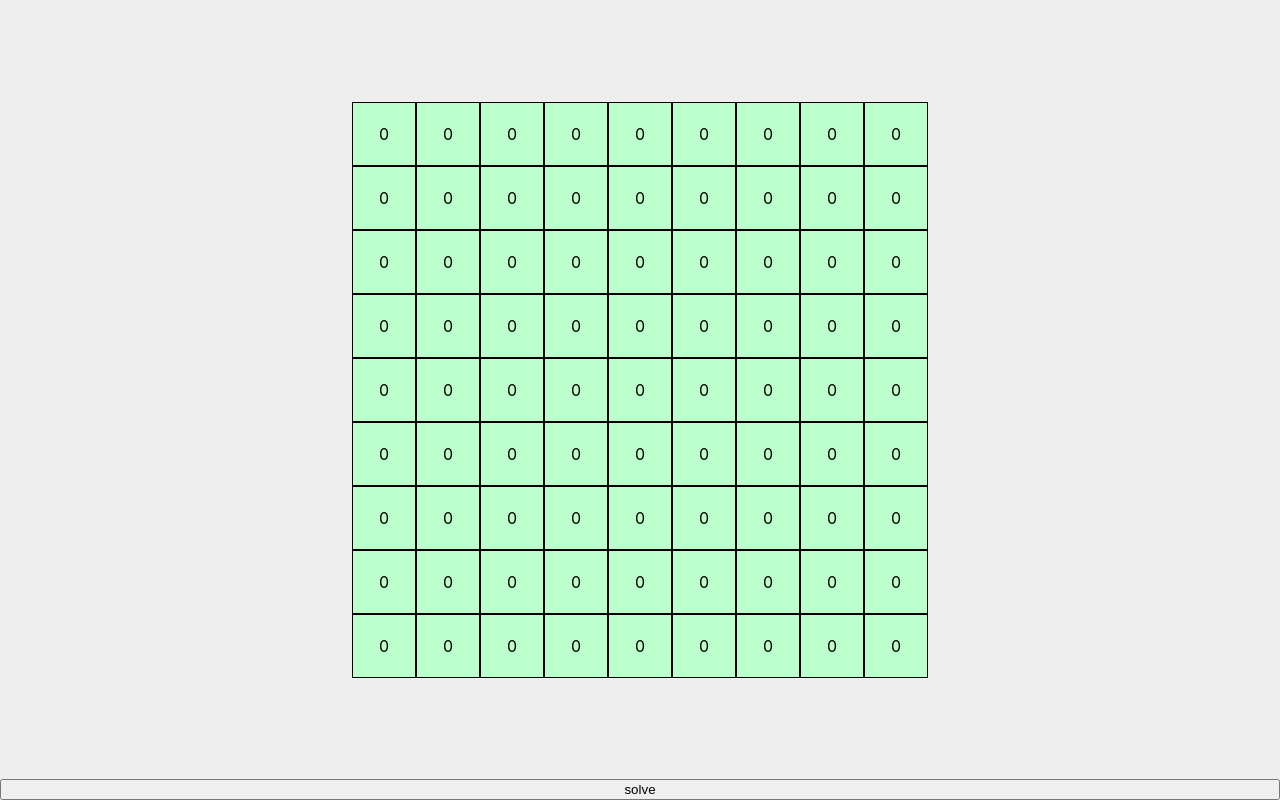
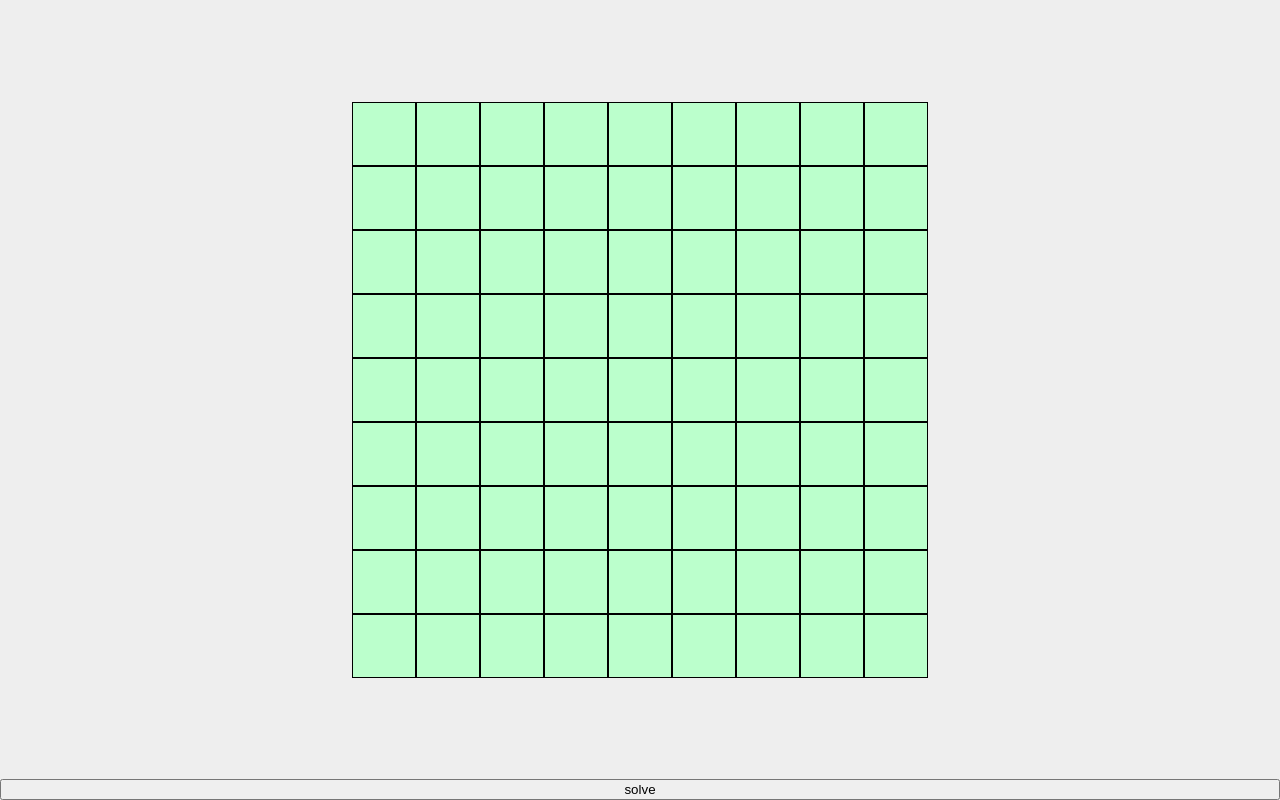
Before and after one commit to jyeh20/sudoku-csp, a React (Create React App) app: page / in a window 1280 px wide. Built offline with nearby package versions, Linux system fonts and the light colour scheme.

Commit message:
only displays non-zero boxes

```diff
--- a/src/Sudoku.jsx
+++ b/src/Sudoku.jsx
@@ -6,6 +6,9 @@ import Button from '@material-ui/core/Button'
 import TextField from '@material-ui/core/TextField'
 
 export default function Sudoku() {
+  const classes = useStyles()
+
+  // Refs
   const originalBoard = useRef([[0, 0, 0, 0, 0, 0, 0, 0, 0],
                                 [0, 0, 0, 0, 0, 0, 0, 0, 0],
                                 [0, 0, 0, 0, 0, 0, 0, 0, 0],
@@ -16,18 +19,21 @@ export default function Sudoku() {
                                 [0, 0, 0, 0, 0, 0, 0, 0, 0],
                                 [0, 0, 0, 0, 0, 0, 0, 0, 0]])
   const puzzle = useRef(originalBoard.current)
-  const classes = useStyles()
+  const nodes = useRef([])
   const coordinates = useRef([-1,-1])
+
+  // States
+  const [loading, setLoading] = useState(false)
   const [solving, setSolving] = useState(false)
   const [numberMap, setNumberMap] = useState(null)
   const [boardState, setBoardState] = useState(0)
   const [statesArray, setStatesArray] = useState([])
-  const nodes = useRef([])
 
-
+  /**
+   * Node class for holding values in our sudoku structure
+   */
   class NumberTuple {
-    constructor(row, col, value, original) {
-      this.original = original
+    constructor(row, col, value) {
       this.row = row
       this.col = col
       this.value = value
@@ -224,6 +230,7 @@ export default function Sudoku() {
   let stateArray = []
 
   function getSolution (board) {
+    setLoading(true)
     let coords = getNextEmptySpot(board)
     let row = coords[0]
     let col = coords[1]
@@ -232,6 +239,7 @@ export default function Sudoku() {
     if (row === -1) {
       setStatesArray(stateArray)
       setSolving(true)
+      setLoading(false)
       return
     }
 
@@ -248,6 +256,7 @@ export default function Sudoku() {
     if (getNextEmptySpot(board)[0] !== -1) {
       board[row][col] = 0
     }
+    setLoading(false)
     return
   }
 
@@ -304,7 +313,7 @@ export default function Sudoku() {
       <div className={classes.box}>
         <>{numberMap}</>
       </div>
-      <button disabled={solving} onClick={solve}>solve</button>
+      <button disabled={solving || loading} onClick={solve}>solve</button>
     </div>
   )
 }
@@ -315,6 +324,10 @@ const SmallBox = ({constraints, puzzle, coords, value, row, col, handleClick}) =
   const white = '#FFFFFF'
   const blue = '#AADDFF'
   const green = '#BBFFCC'
+  let val = value
+  if (val === 0) {
+    val = ""
+  }
   function getColor() {
     if (row === coords[0] && col === coords[1]) {
       return blue
@@ -331,7 +344,7 @@ const SmallBox = ({constraints, puzzle, coords, value, row, col, handleClick}) =
   }
   return(
     <div className={classes.smallBox} style={{background: `${getColor()}`}} onClick={() => {handleClick(row, col)}}>
-      {value}
+      {val}
     </div>
   )
 }
```
Lines whose indentation alone changed are shown as unchanged.
